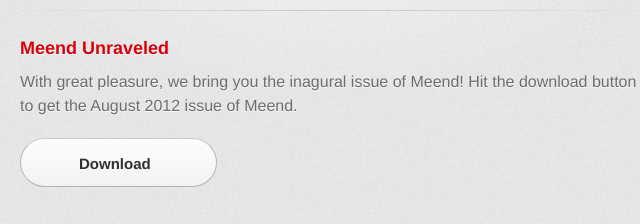
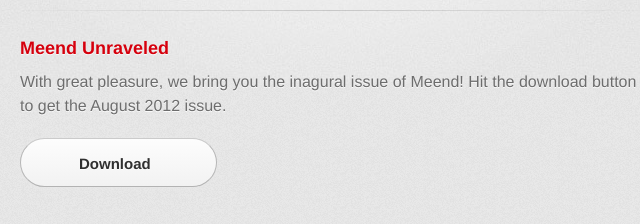
Before and after one commit to meend/meend.github.com, a plain HTML site: page index.html in a window 1280 px wide. Shown: the part 491-715 px from the top of the page, 310-950 px from the left. Drawn offline with Linux system fonts and the light colour scheme; a web font is replaced by a local one.

Commit message:
Department of redundency department.

```diff
--- a/index.html
+++ b/index.html
@@ -38,7 +38,7 @@
 
           <h3>Meend Unraveled</h3>
           <p>With great pleasure, we bring you the inagural issue of Meend! Hit
-          the download button to get the August 2012 issue of Meend.
+          the download button to get the August 2012 issue.
           <p>
         </section>
 
```
